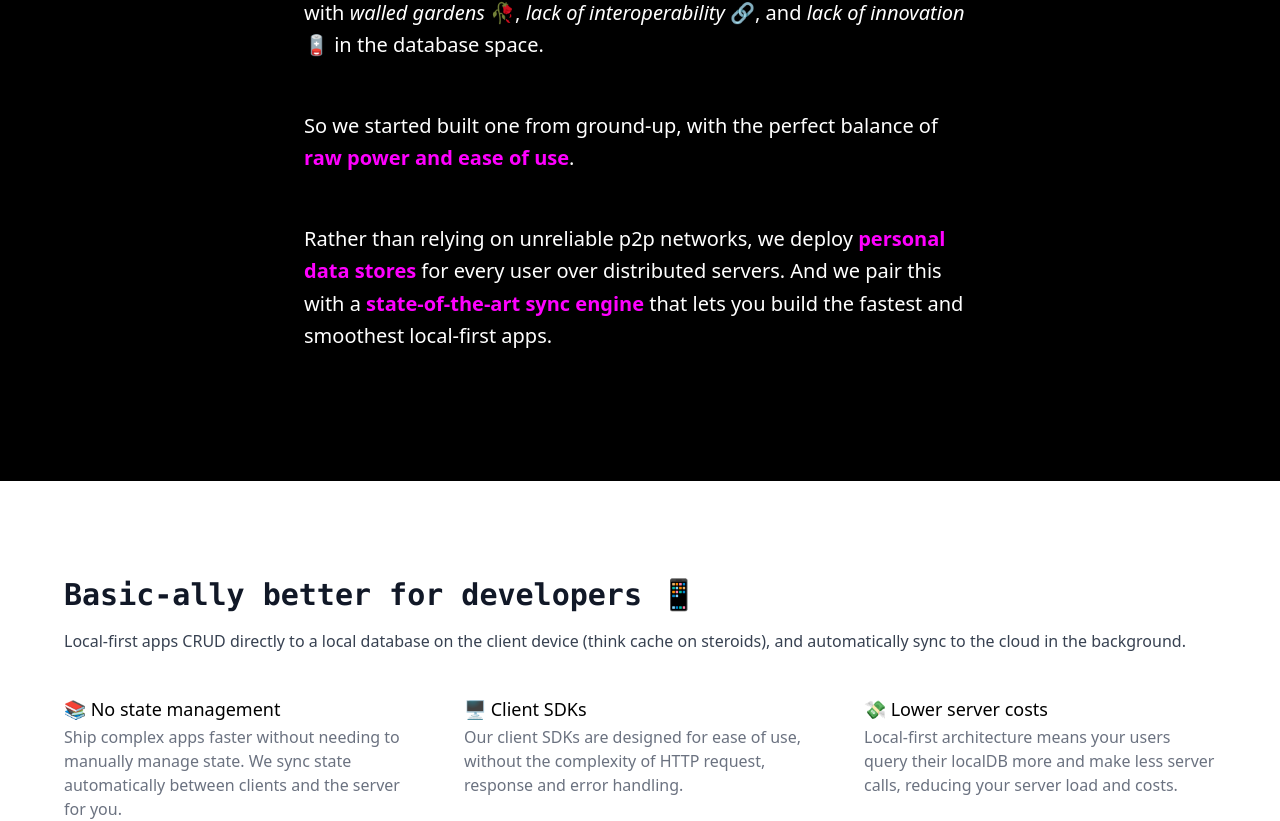
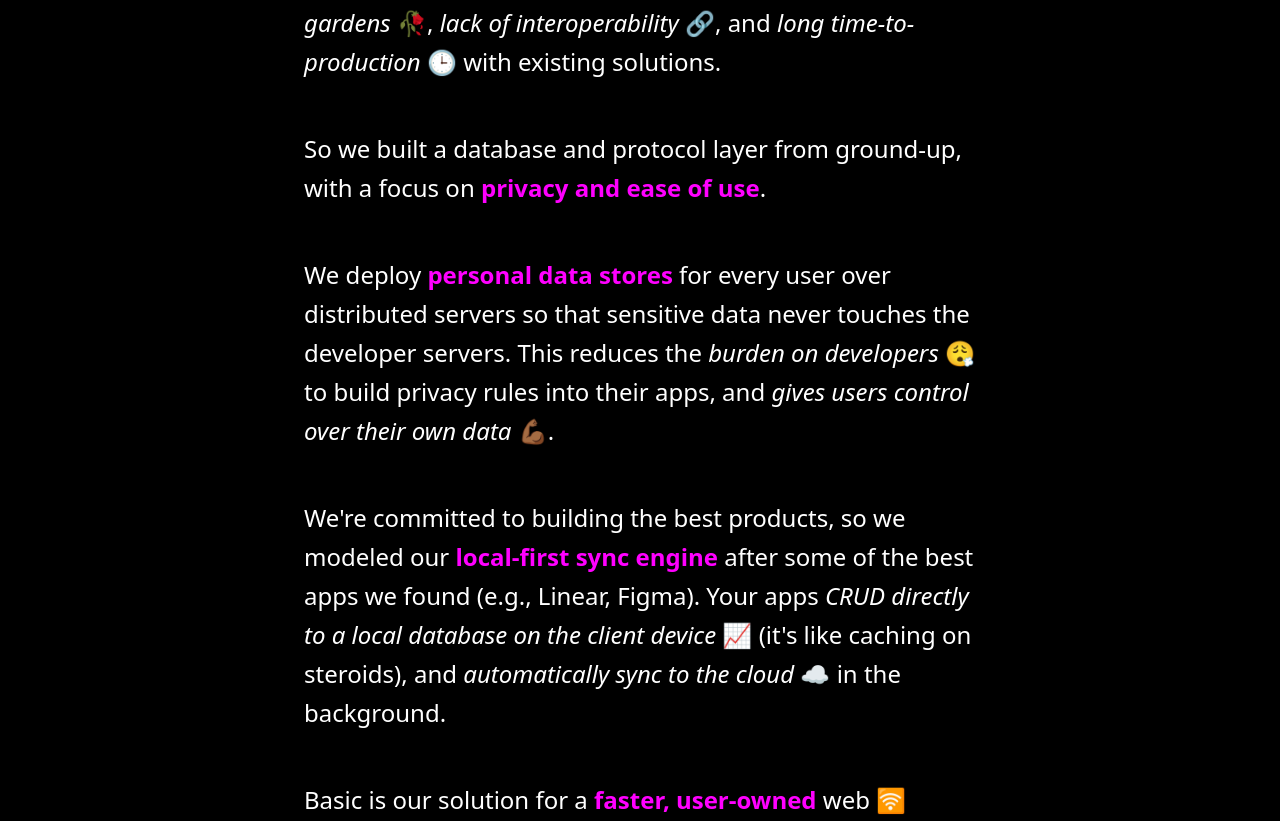
Before and after one commit to basicdb/basic-website, a Next.js app: page / in a window 1280 px wide. Shown: the part 1053-1874 px from the top of the page. Built offline with nearby package versions, Linux system fonts and the light colour scheme.

Commit message:
updated whybasic language

```diff
--- a/src/pages/index.tsx
+++ b/src/pages/index.tsx
@@ -33,7 +33,7 @@ export default function Home() {
         <div className="w-full max-w-7xl">
           <HeroSection />
           <WhyBasicSection />
-          <Benefits benefits={benefitsForDevelopers} title={"Basic-ally better for developers 📱"} subheader={"Local-first apps CRUD directly to a local database on the client device (think cache on steroids), and automatically sync to the cloud in the background."} />
+          <Benefits benefits={benefitsForDevelopers} title={"Basic-ally better for developers 📱"} />
           <PrivacySection />
           <Benefits benefits={benefitsForUsers} title={"Also better for users 👯"} />
           <Footer />
@@ -122,22 +122,29 @@ const WhyBasicSection = () => {
     <section className="bg-black">
       <div className="max-w-4xl mx-auto px-4 sm:px-6 lg:px-8 py-1 pb-24">
         <h2 className="text-4xl font-bold text-white mb-6 mt-12 text-center font-mono leading-relaxed">
-          The most <strong style={{ color: '#FF00FF' }}>exciting</strong> ✨ database since the 80s.
+          The most <strong style={{ color: '#FF00FF' }}>exciting</strong> ✨ way to build for the internet since the 90s.
         </h2>
         <div className="max-w-2xl mx-auto">
-          <p className="text-xl text-white mb-8 mt-12 leading-relaxed">
-            We're a <strong style={{ color: '#FF00FF' }}>passionate team of data enthusiasts</strong> that were frustrated with <i>walled gardens</i> 🥀, <i>lack of interoperability</i> 🔗, and <i>lack of innovation</i> 🪫 in the database space.
+          <p className="text-2xl text-white mb-8 mt-12 leading-relaxed">
+            We&apos;re <strong style={{ color: '#FF00FF' }}>web enthusiasts</strong> who were frustrated with <i>walled gardens</i> 🥀, <i>lack of interoperability</i> 🔗, and <i>long time-to-production</i> 🕒 with existing solutions.
           </p>
-          <p className="text-xl text-white mb-8 mt-12 leading-relaxed">
-            So we started built one from ground-up, with the perfect balance of <strong style={{ color: '#FF00FF' }}>raw power and ease of use</strong>.
+          <p className="text-2xl text-white mb-8 mt-12 leading-relaxed">
+            So we built a database and protocol layer from ground-up, with a focus on <strong style={{ color: '#FF00FF' }}>privacy and ease of use</strong>.
           </p>
-          <p className="text-xl text-white mb-8 mt-12 leading-relaxed">
-            Rather than relying on unreliable p2p networks, we deploy <strong style={{ color: '#FF00FF' }}>personal data stores</strong>  for every user over distributed servers.
-            And we pair this with a <strong style={{ color: '#FF00FF' }}>state-of-the-art sync engine</strong> that lets you build the fastest and smoothest local-first apps.
+          <p className="text-2xl text-white mb-8 mt-12 leading-relaxed">
+            We deploy <strong style={{ color: '#FF00FF' }}>personal data stores</strong>  for every user over distributed servers so that sensitive data never touches the developer servers.
+            This reduces the <i>burden on developers</i> 😮‍💨 to build privacy rules into their apps, and <i>gives users control over their own data</i> 💪🏾.
+          </p>
+          <p className="text-2xl text-white mb-8 mt-12 leading-relaxed">
+            We're committed to building the best products, so we modeled our <strong style={{ color: '#FF00FF' }}>local-first sync engine</strong> after some of the best apps we found (e.g., Linear, Figma).
+            Your apps <i>CRUD directly to a local database on the client device</i> 📈 (it's like caching on steroids), and <i>automatically sync to the cloud</i> ☁️ in the background.
+          </p>
+          <p className="text-2xl text-white mb-8 mt-12 leading-relaxed">
+            Basic is our solution for a <strong style={{ color: '#FF00FF' }}>faster, user-owned</strong> web 🛜
           </p>
         </div>
       </div>
-    </section>
+    </section >
   )
 }
 
```
